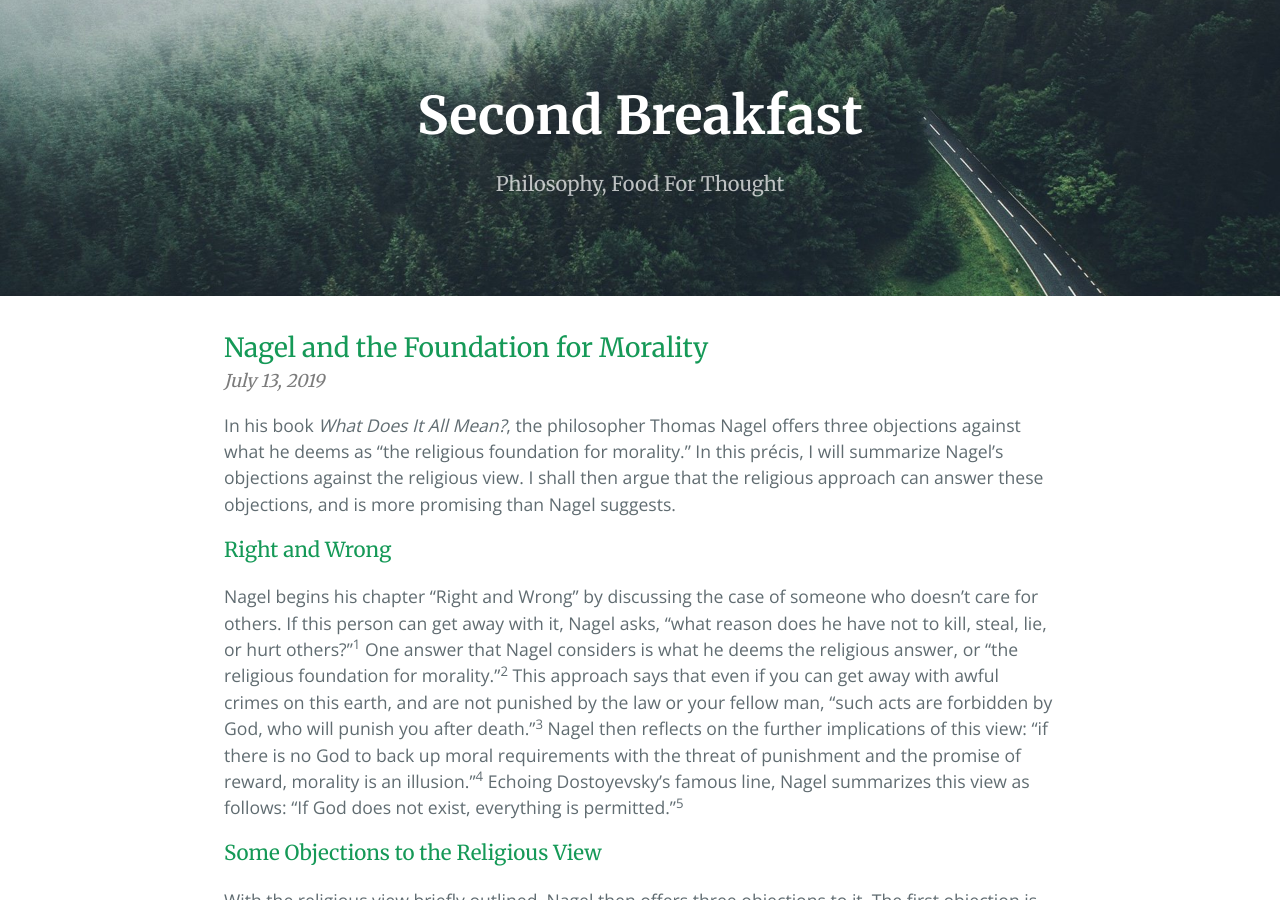
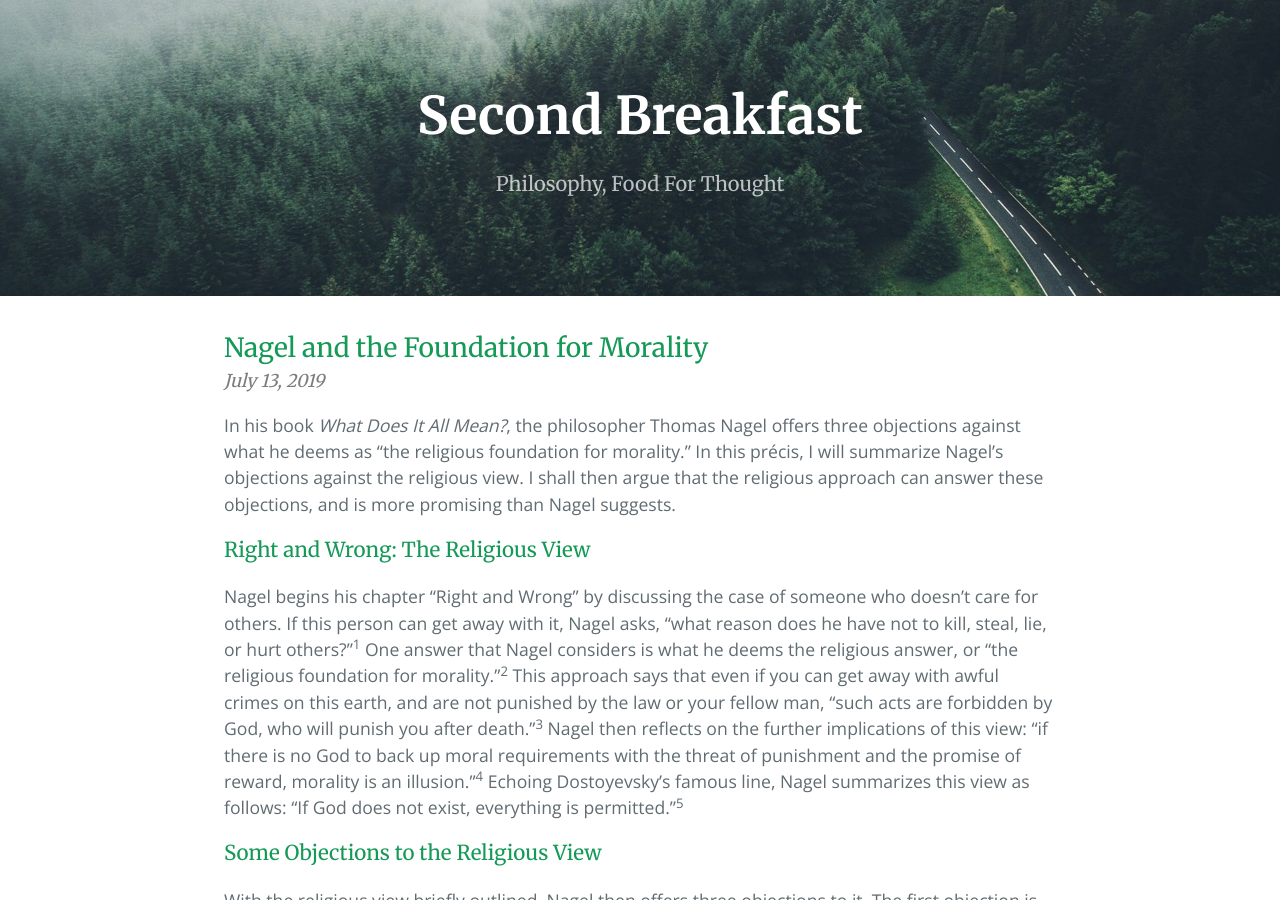
Before and after one commit to second-breakfast/second-breakfast.github.io, a Jekyll site: the page built from _posts/2019-07-13-nagel-morality.markdown, in a window 1280 px wide and 900 px high. Built offline with Jekyll 4.4.1, drawn with Linux system fonts in a browser that asks for light colours.

Commit message:
Update paragraph header

```diff
--- a/_posts/2019-07-13-nagel-morality.markdown
+++ b/_posts/2019-07-13-nagel-morality.markdown
@@ -8,7 +8,7 @@ published: true
 
 In his book *What Does It All Mean?*, the philosopher Thomas Nagel offers three objections against what he deems as “the religious foundation for morality.” In this précis, I will summarize Nagel’s objections against the religious view. I shall then argue that the religious approach can answer these objections, and is more promising than Nagel suggests.
 
-### Right and Wrong
+### Right and Wrong: The Religious View
 Nagel begins his chapter “Right and Wrong” by discussing the case of someone who doesn’t care for others. If this person can get away with it, Nagel asks, “what reason does he have not to kill, steal, lie, or hurt others?”<sup>1</sup> One answer that Nagel considers is what he deems the religious answer, or “the religious foundation for morality.”<sup>2</sup> This approach says that even if you can get away with awful crimes on this earth, and are not punished by the law or your fellow man, “such acts are forbidden by God, who will punish you after death.”<sup>3</sup> Nagel then reflects on the further implications of this view: “if there is no God to back up moral requirements with the threat of punishment and the promise of reward, morality is an illusion.”<sup>4</sup> Echoing Dostoyevsky’s famous line, Nagel summarizes this view as follows: “If God does not exist, everything is permitted.”<sup>5</sup>
 
 ### Some Objections to the Religious View
```
